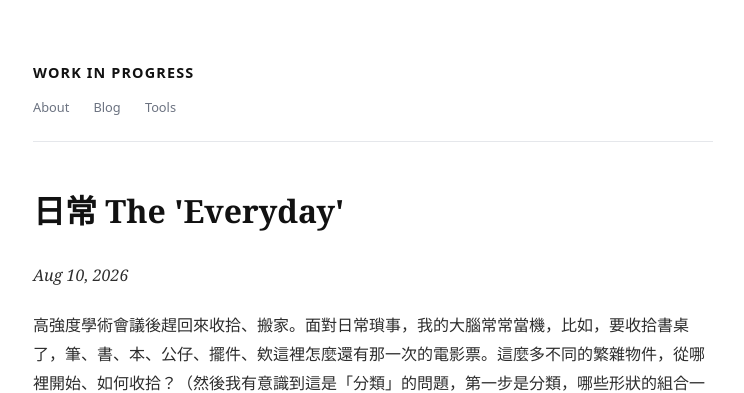
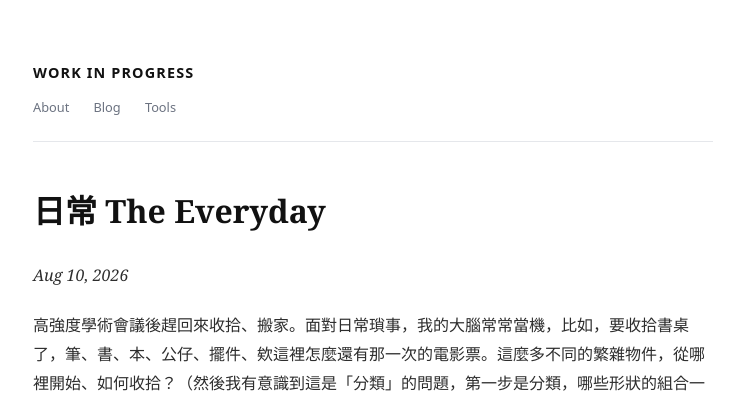
Before and after one commit to pixardora/pixardora.github.io, a Jekyll site: the page built from _posts/2026-08-10-the-everyday.md, in a window 1280 px wide. Shown: the top 393 px of the page, without its empty margins (267-1011 px from the left). Built offline with Jekyll 4.4.1, drawn with Linux system fonts in a browser that asks for light colours.

```diff
--- a/_posts/2026-08-10-the-everyday.md
+++ b/_posts/2026-08-10-the-everyday.md
@@ -1,6 +1,6 @@
 ---
 layout: post
-title:  "日常 The 'Everyday' "
+title:  "日常 The Everyday "
 date:   2026-08-10
 tags: [writing]
 ---
```
